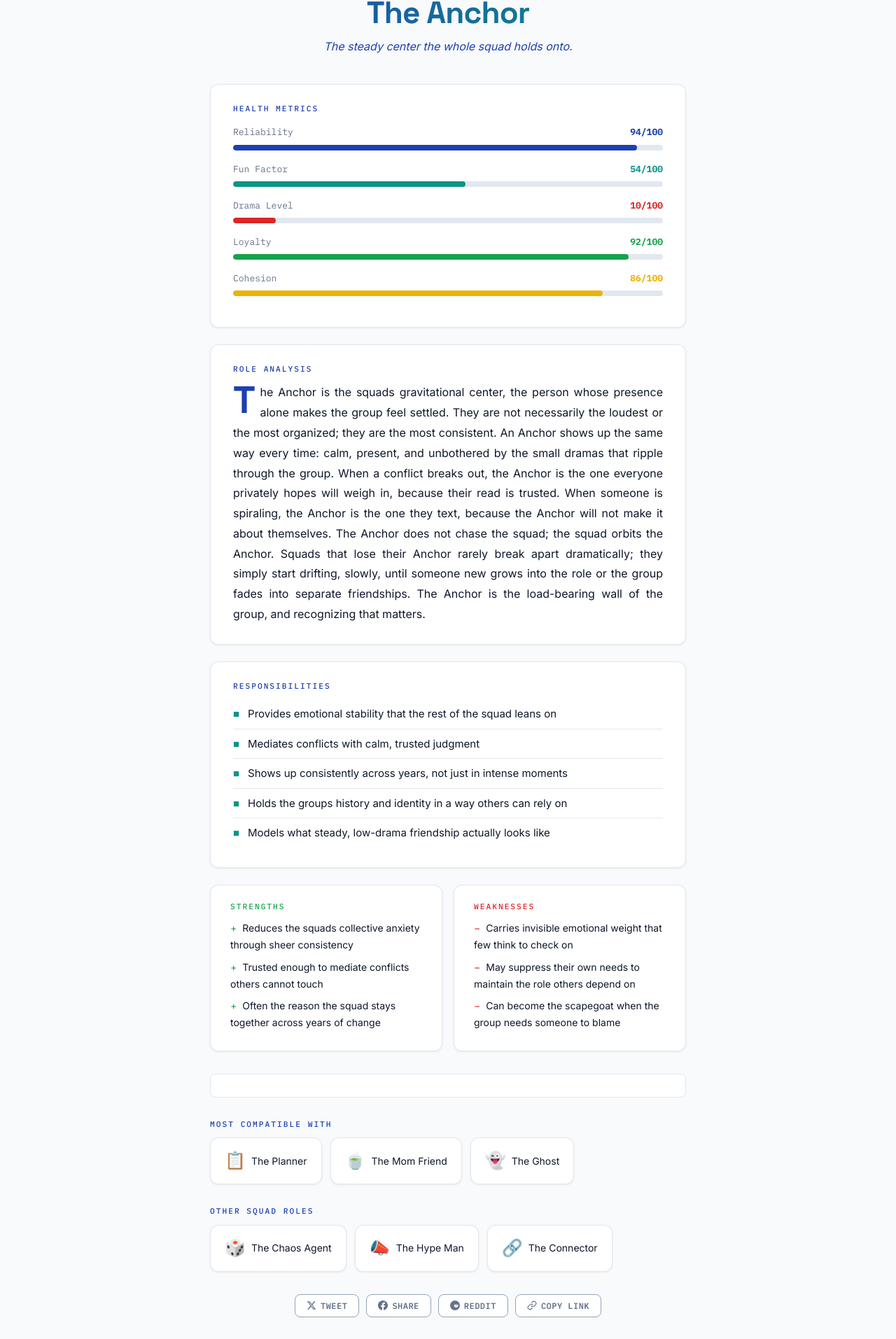
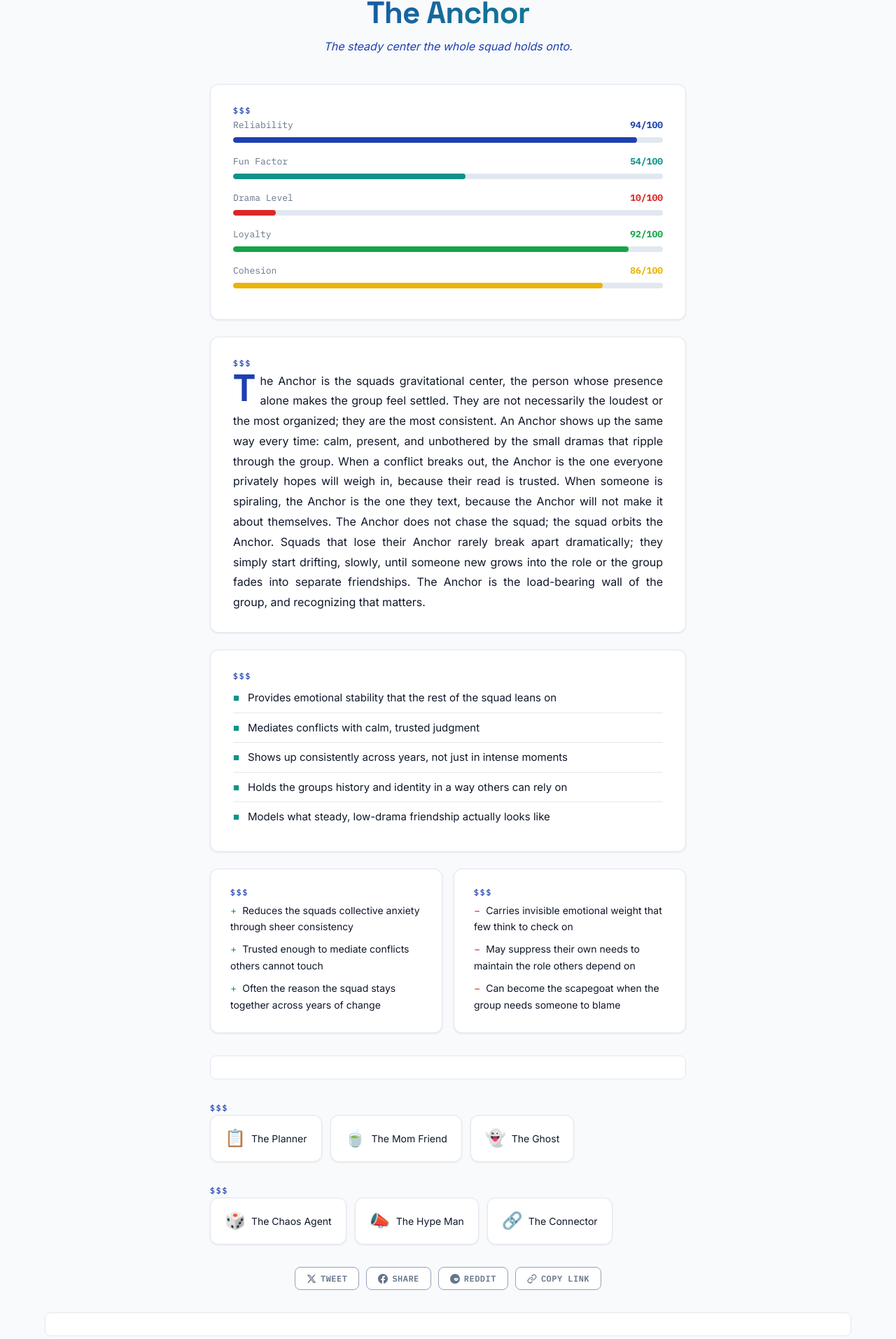
Before and after one commit to pengcc001-netizen/squad-audit, a React (Vite) app: page /roles/the-anchor in a window 1280 px wide. Shown: the part 289-2202 px from the top of the page at 70% size. Built offline with nearby package versions, Linux system fonts and the light colour scheme.

Commit message:
fix: change eyebrow h2 to div for heading hierarchy (h2 before h1 violation)

```diff
--- a/src/pages/BlogIndex.tsx
+++ b/src/pages/BlogIndex.tsx
@@ -22,7 +22,7 @@ export default function BlogIndex() {
           "url": "https://squad.csskey.com/blog"
         })}</script>
       </Helmet>
-      <h2 className="eyebrow" style={{ marginBottom: 8 }}>Blog</h2>
+      <div className="eyebrow" $$$ >$$$</div>
       <h1 style={{ fontFamily: "var(--font-heading)", fontSize: "clamp(2rem, 4vw, 2.75rem)", fontWeight: 700, marginBottom: 16 }}>Squad Dynamics</h1>
       <p style={{ color: "var(--text-soft)", fontSize: 16, lineHeight: 1.7, maxWidth: 640, marginBottom: 40, fontFamily: "var(--font-body)" }}>
         Deep dives into friend group psychology, squad roles, group health metrics, and how to audit your own friend group.
--- a/src/pages/BlogPost.tsx
+++ b/src/pages/BlogPost.tsx
@@ -99,7 +99,7 @@ export default function BlogPost() {
 
       {related.length > 0 && (
         <section>
-          <h2 className="eyebrow" style={{ marginBottom: 12 }}>Keep Reading</h2>
+          <div className="eyebrow" $$$ >$$$</div>
           <div style={{ display: "flex", flexDirection: "column", gap: 12 }}>
             {related.map((p) => (
               <Link key={p.slug} to={`/blog/${p.slug}`} style={{ textDecoration: "none" }}>
--- a/src/pages/Home.tsx
+++ b/src/pages/Home.tsx
@@ -78,7 +78,7 @@ export default function Home() {
 
         {/* Hero */}
         <section style={{ textAlign: "center", padding: "40px 0 60px" }}>
-          <h2 className="eyebrow" style={{ marginBottom: 16 }}>Squad Audit Report · 2026</h2>
+          <div className="eyebrow" $$$ >$$$</div>
           <h1 className="gradient-text" style={{ fontSize: "clamp(3rem, 8vw, 5.5rem)", fontWeight: 700, fontFamily: "var(--font-heading)", letterSpacing: "-0.03em", lineHeight: 1, marginBottom: 24 }}>
             Audit Your Squad
           </h1>
@@ -112,7 +112,7 @@ export default function Home() {
 
         {/* How it works */}
         <section style={{ marginBottom: 60 }}>
-          <h2 className="eyebrow" style={{ textAlign: "center", marginBottom: 8 }}>How It Works</h2>
+          <div className="eyebrow" $$$ >$$$</div>
           <h2 style={{ textAlign: "center", fontSize: "clamp(1.5rem, 3vw, 2rem)", fontFamily: "var(--font-heading)", marginBottom: 40 }}>Three Steps to Your Audit Report</h2>
           <div style={{ display: "grid", gridTemplateColumns: "repeat(auto-fit, minmax(280px, 1fr))", gap: 24 }}>
             {[
@@ -133,7 +133,7 @@ export default function Home() {
         <section>
           <div style={{ display: "flex", justifyContent: "space-between", alignItems: "baseline", marginBottom: 24, flexWrap: "wrap", gap: 12 }}>
             <div>
-              <h2 className="eyebrow" style={{ marginBottom: 4 }}>Featured</h2>
+              <div className="eyebrow" $$$ >$$$</div>
               <h2 style={{ fontFamily: "var(--font-heading)", fontSize: "clamp(1.5rem, 3vw, 2rem)" }}>The Squad Roles</h2>
             </div>
             <Link to="/roles" style={{ color: "var(--primary)", fontSize: 14, fontFamily: "var(--font-mono)", fontWeight: 600 }}>View All →</Link>
@@ -253,7 +253,7 @@ export default function Home() {
 
           {/* Audit scores */}
           <div style={{ marginBottom: 24, paddingTop: 24, borderTop: "1px solid var(--border)" }}>
-            <h2 className="eyebrow" style={{ marginBottom: 16 }}>Health Metrics</h2>
+            <div className="eyebrow" $$$ >$$$</div>
             {METRIC_KEYS.map((key) => (
               <div key={key} style={{ marginBottom: 16 }}>
                 <div style={{ display: "flex", justifyContent: "space-between", marginBottom: 6 }}>
@@ -269,13 +269,13 @@ export default function Home() {
 
           {/* Description */}
           <div style={{ marginBottom: 24, paddingTop: 24, borderTop: "1px solid var(--border)" }}>
-            <h2 className="eyebrow" style={{ marginBottom: 12 }}>Role Analysis</h2>
+            <div className="eyebrow" $$$ >$$$</div>
             <p style={{ fontSize: 15, lineHeight: 1.8, color: "var(--text)", fontFamily: "var(--font-body)", textAlign: "justify" }}>{role.description}</p>
           </div>
 
           {/* Responsibilities */}
           <div style={{ marginBottom: 24, paddingTop: 24, borderTop: "1px solid var(--border)" }}>
-            <h2 className="eyebrow" style={{ marginBottom: 12 }}>Responsibilities</h2>
+            <div className="eyebrow" $$$ >$$$</div>
             <ul style={{ listStyle: "none", padding: 0, margin: 0 }}>
               {role.responsibilities.map((r, i) => (
                 <li key={i} style={{ fontSize: 14, color: "var(--text)", padding: "4px 0", fontFamily: "var(--font-body)" }}>
@@ -289,7 +289,7 @@ export default function Home() {
           {/* Strengths & Weaknesses */}
           <div style={{ display: "grid", gridTemplateColumns: "1fr 1fr", gap: 16, paddingTop: 24, borderTop: "1px solid var(--border)" }}>
             <div>
-              <h2 className="eyebrow" style={{ marginBottom: 8, color: "var(--success)" }}>Strengths</h2>
+              <div className="eyebrow" $$$ >$$$</div>
               {role.strengths.map((s, i) => (
                 <div key={i} style={{ fontSize: 13, color: "var(--text)", padding: "2px 0", fontFamily: "var(--font-body)" }}>
                   <span style={{ color: "var(--success)", marginRight: 6 }}>+</span>{s}
@@ -297,7 +297,7 @@ export default function Home() {
               ))}
             </div>
             <div>
-              <h2 className="eyebrow" style={{ marginBottom: 8, color: "var(--danger)" }}>Weaknesses</h2>
+              <div className="eyebrow" $$$ >$$$</div>
               {role.weaknesses.map((w, i) => (
                 <div key={i} style={{ fontSize: 13, color: "var(--text)", padding: "2px 0", fontFamily: "var(--font-body)" }}>
                   <span style={{ color: "var(--danger)", marginRight: 6 }}>−</span>{w}
@@ -309,7 +309,7 @@ export default function Home() {
           {/* Compatibility */}
           {compatibleRoles.length > 0 && (
             <div style={{ marginTop: 24, paddingTop: 24, borderTop: "1px solid var(--border)" }}>
-              <h2 className="eyebrow" style={{ marginBottom: 12 }}>Compatible Roles</h2>
+              <div className="eyebrow" $$$ >$$$</div>
               <div style={{ display: "flex", gap: 8, flexWrap: "wrap" }}>
                 {compatibleRoles.map((c) => (
                   <Link key={c.slug} to={`/roles/${c.slug}`} className="chip chip-primary" style={{ textDecoration: "none" }}>
--- a/src/pages/MetricsPage.tsx
+++ b/src/pages/MetricsPage.tsx
@@ -22,7 +22,7 @@ export default function MetricsPage() {
           "url": "https://squad.csskey.com/metrics"
         })}</script>
       </Helmet>
-      <h2 className="eyebrow" style={{ marginBottom: 8 }}>Health Metrics</h2>
+      <div className="eyebrow" $$$ >$$$</div>
       <h1 style={{ fontFamily: "var(--font-heading)", fontSize: "clamp(2rem, 4vw, 2.75rem)", fontWeight: 700, marginBottom: 16 }}>Squad Health Metrics</h1>
       <p style={{ color: "var(--text-soft)", fontSize: 16, lineHeight: 1.7, maxWidth: 640, marginBottom: 40, fontFamily: "var(--font-body)" }}>
         Every friend group can be scored on 5 health metrics. Together, they provide a comprehensive picture of group dynamics. Learn what each metric means, what a healthy score looks like, and how to improve it.
--- a/src/pages/ResultPage.tsx
+++ b/src/pages/ResultPage.tsx
@@ -76,7 +76,7 @@ export default function ResultPage() {
 
         {/* Audit scores */}
         <div style={{ marginBottom: 24, paddingTop: 24, borderTop: "1px solid var(--border)" }}>
-          <h2 className="eyebrow" style={{ marginBottom: 16 }}>Health Metrics</h2>
+          <div className="eyebrow" $$$ >$$$</div>
           {METRIC_KEYS.map((key) => (
             <div key={key} style={{ marginBottom: 16 }}>
               <div style={{ display: "flex", justifyContent: "space-between", marginBottom: 6 }}>
@@ -92,13 +92,13 @@ export default function ResultPage() {
 
         {/* Description */}
         <div style={{ marginBottom: 24, paddingTop: 24, borderTop: "1px solid var(--border)" }}>
-          <h2 className="eyebrow" style={{ marginBottom: 12 }}>Role Analysis</h2>
+          <div className="eyebrow" $$$ >$$$</div>
           <p style={{ fontSize: 15, lineHeight: 1.8, color: "var(--text)", fontFamily: "var(--font-body)", textAlign: "justify" }}>{role.description}</p>
         </div>
 
         {/* Responsibilities */}
         <div style={{ paddingTop: 24, borderTop: "1px solid var(--border)" }}>
-          <h2 className="eyebrow" style={{ marginBottom: 12 }}>Responsibilities</h2>
+          <div className="eyebrow" $$$ >$$$</div>
           <ul style={{ listStyle: "none", padding: 0, margin: 0 }}>
             {role.responsibilities.map((r, i) => (
               <li key={i} style={{ fontSize: 14, color: "var(--text)", padding: "4px 0", fontFamily: "var(--font-body)" }}>
@@ -111,7 +111,7 @@ export default function ResultPage() {
         {/* Compatibility */}
         {compatibleRoles.length > 0 && (
           <div style={{ marginTop: 24, paddingTop: 24, borderTop: "1px solid var(--border)" }}>
-            <h2 className="eyebrow" style={{ marginBottom: 12 }}>Compatible Roles</h2>
+            <div className="eyebrow" $$$ >$$$</div>
             <div style={{ display: "flex", gap: 8, flexWrap: "wrap" }}>
               {compatibleRoles.map((c) => (
                 <Link key={c.slug} to={`/roles/${c.slug}`} className="chip chip-primary" style={{ textDecoration: "none" }}>
--- a/src/pages/RoleDetailPage.tsx
+++ b/src/pages/RoleDetailPage.tsx
@@ -73,7 +73,7 @@ export default function RoleDetailPage() {
 
       {/* Audit scores */}
       <div className="audit-card" style={{ padding: "28px 32px", marginBottom: 24 }}>
-        <h2 className="eyebrow" style={{ marginBottom: 16 }}>Health Metrics</h2>
+        <div className="eyebrow" $$$ >$$$</div>
         {METRIC_KEYS.map((key) => (
           <div key={key} style={{ marginBottom: 16 }}>
             <div style={{ display: "flex", justifyContent: "space-between", marginBottom: 6 }}>
@@ -89,13 +89,13 @@ export default function RoleDetailPage() {
 
       {/* Description */}
       <div className="audit-card" style={{ padding: "28px 32px", marginBottom: 24 }}>
-        <h2 className="eyebrow" style={{ marginBottom: 12 }}>Role Analysis</h2>
+        <div className="eyebrow" $$$ >$$$</div>
         <p className="dropcap" style={{ fontSize: 16, lineHeight: 1.8, color: "var(--text)", fontFamily: "var(--font-body)", textAlign: "justify" }}>{role.description}</p>
       </div>
 
       {/* Responsibilities */}
       <div className="audit-card" style={{ padding: "28px 32px", marginBottom: 24 }}>
-        <h2 className="eyebrow" style={{ marginBottom: 12 }}>Responsibilities</h2>
+        <div className="eyebrow" $$$ >$$$</div>
         <ul style={{ listStyle: "none", padding: 0, margin: 0 }}>
           {role.responsibilities.map((r, i) => (
             <li key={i} style={{ fontSize: 15, color: "var(--text)", padding: "8px 0", borderBottom: i < role.responsibilities.length - 1 ? "1px solid var(--border)" : "none", fontFamily: "var(--font-body)" }}>
@@ -108,7 +108,7 @@ export default function RoleDetailPage() {
       {/* Strengths & Weaknesses */}
       <div style={{ display: "grid", gridTemplateColumns: "1fr 1fr", gap: 16, marginBottom: 24 }}>
         <div className="audit-card" style={{ padding: "24px 28px" }}>
-          <h2 className="eyebrow" style={{ marginBottom: 8, color: "var(--success)" }}>Strengths</h2>
+          <div className="eyebrow" $$$ >$$$</div>
           {role.strengths.map((s, i) => (
             <div key={i} style={{ fontSize: 14, color: "var(--text)", padding: "4px 0", fontFamily: "var(--font-body)" }}>
               <span style={{ color: "var(--success)", marginRight: 8 }}>+</span>{s}
@@ -116,7 +116,7 @@ export default function RoleDetailPage() {
           ))}
         </div>
         <div className="audit-card" style={{ padding: "24px 28px" }}>
-          <h2 className="eyebrow" style={{ marginBottom: 8, color: "var(--danger)" }}>Weaknesses</h2>
+          <div className="eyebrow" $$$ >$$$</div>
           {role.weaknesses.map((w, i) => (
             <div key={i} style={{ fontSize: 14, color: "var(--text)", padding: "4px 0", fontFamily: "var(--font-body)" }}>
               <span style={{ color: "var(--danger)", marginRight: 8 }}>−</span>{w}
@@ -130,7 +130,7 @@ export default function RoleDetailPage() {
       {/* Compatible roles */}
       {compatible.length > 0 && (
         <section style={{ marginBottom: 32 }}>
-          <h2 className="eyebrow" style={{ marginBottom: 12 }}>Most Compatible With</h2>
+          <div className="eyebrow" $$$ >$$$</div>
           <div style={{ display: "flex", gap: 12, flexWrap: "wrap" }}>
             {compatible.map((c) => (
               <Link key={c.slug} to={`/roles/${c.slug}`} style={{ textDecoration: "none" }}>
@@ -147,7 +147,7 @@ export default function RoleDetailPage() {
       {/* Related roles */}
       {related.length > 0 && (
         <section style={{ marginBottom: 32 }}>
-          <h2 className="eyebrow" style={{ marginBottom: 12 }}>Other Squad Roles</h2>
+          <div className="eyebrow" $$$ >$$$</div>
           <div style={{ display: "flex", gap: 12, flexWrap: "wrap" }}>
             {related.map((c) => (
               <Link key={c.slug} to={`/roles/${c.slug}`} style={{ textDecoration: "none" }}>
--- a/src/pages/RolesPage.tsx
+++ b/src/pages/RolesPage.tsx
@@ -22,7 +22,7 @@ export default function RolesPage() {
           "url": "https://squad.csskey.com/roles"
         })}</script>
       </Helmet>
-      <h2 className="eyebrow" style={{ marginBottom: 8 }}>Squad Roles</h2>
+      <div className="eyebrow" $$$ >$$$</div>
       <h1 style={{ fontFamily: "var(--font-heading)", fontSize: "clamp(2rem, 4vw, 2.75rem)", fontWeight: 700, marginBottom: 16 }}>All Squad Roles</h1>
       <p style={{ color: "var(--text-soft)", fontSize: 16, lineHeight: 1.7, maxWidth: 640, marginBottom: 40, fontFamily: "var(--font-body)" }}>
         {squadRoles.length} distinct roles that appear in every friend group. Each role has unique responsibilities, strengths, weaknesses, and health metrics. Which one are you?
```
Also changed, not shown: src/pages/MetricDetailPage.tsx (+7 -7 lines).
